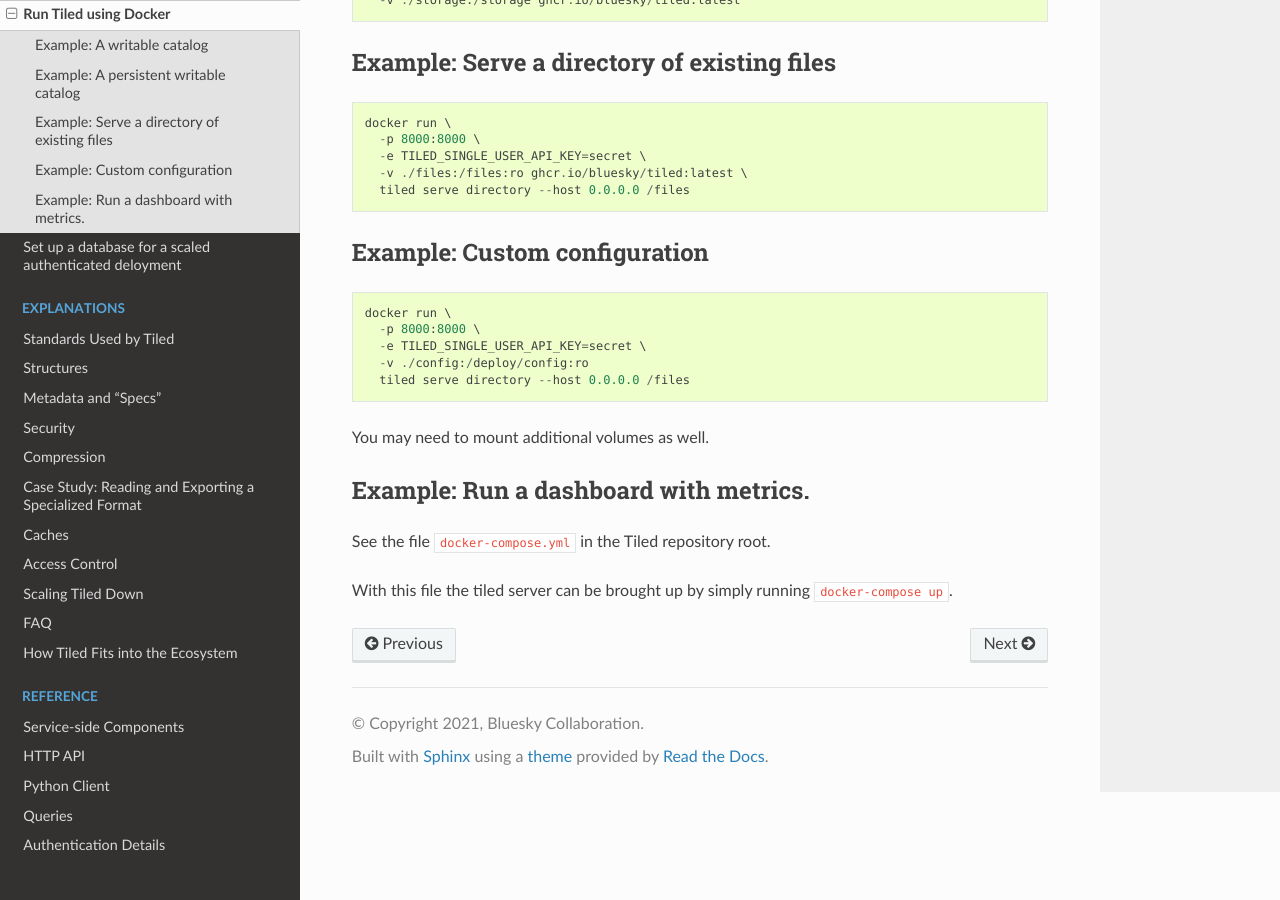
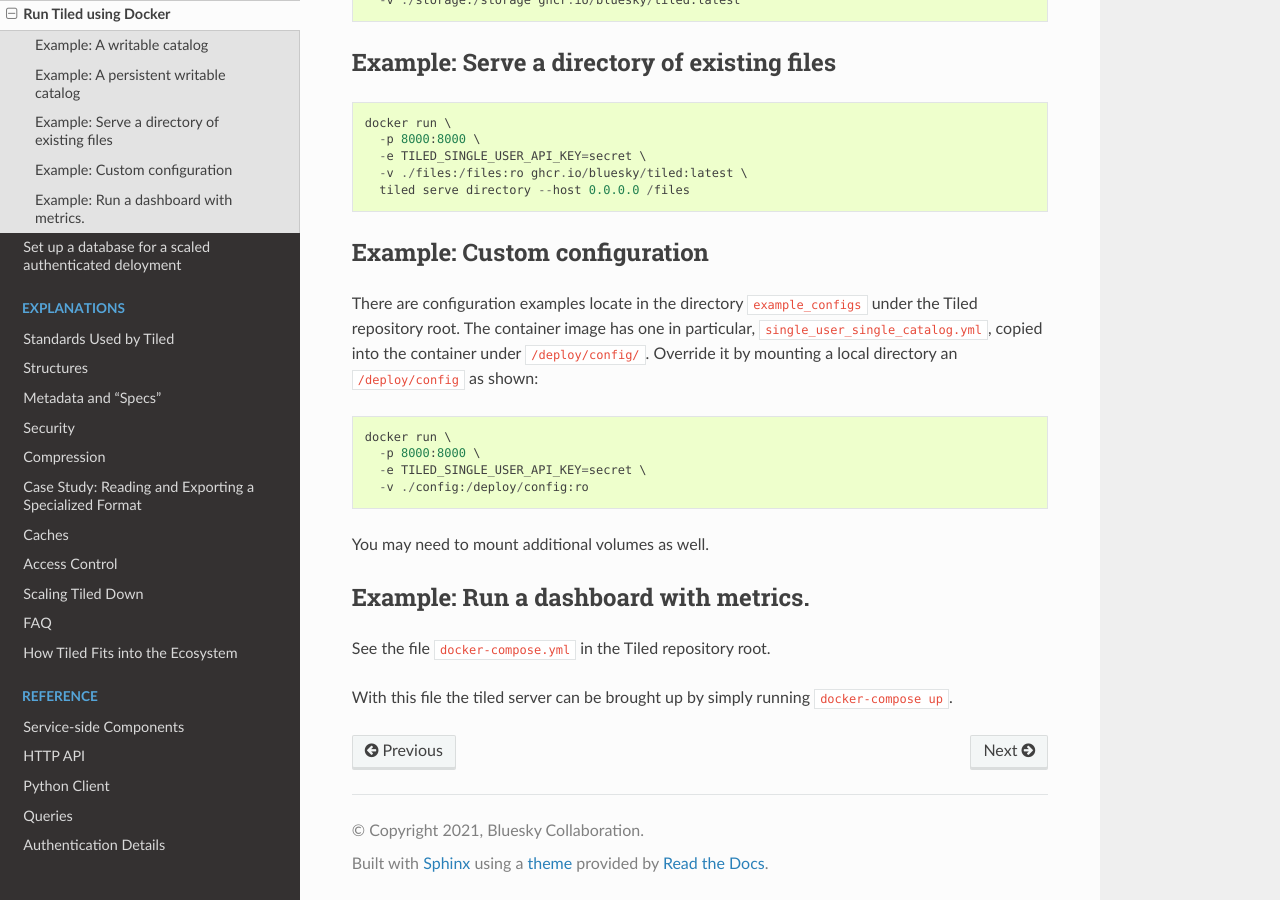
Before and after one commit to bluesky/tiled, a Sphinx documentation site: the page built from docs/source/how-to/docker.md, in a window 1280 px wide and 900 px high, scrolled down 802 px. Built offline with Sphinx 7.4.7 and the Read the Docs theme 2.0.0, drawn with Linux system fonts in a browser that asks for light colours; pages that are not in the unit, such as notebooks, are missing from menus; the version number could not be read and is left out.

Commit message:
Container runs

````diff
--- a/docs/source/how-to/docker.md
+++ b/docs/source/how-to/docker.md
@@ -49,12 +49,17 @@ docker run \
 
 ## Example: Custom configuration
 
+There are configuration examples locate in the directory `example_configs`
+under the Tiled repository root. The container image has one in particular,
+`single_user_single_catalog.yml`, copied into the container under
+`/deploy/config/`. Override it by mounting a local directory an
+`/deploy/config` as shown:
+
 ```
 docker run \
   -p 8000:8000 \
   -e TILED_SINGLE_USER_API_KEY=secret \
   -v ./config:/deploy/config:ro
-  tiled serve directory --host 0.0.0.0 /files
 ```
 
 You may need to mount additional volumes as well.
````
